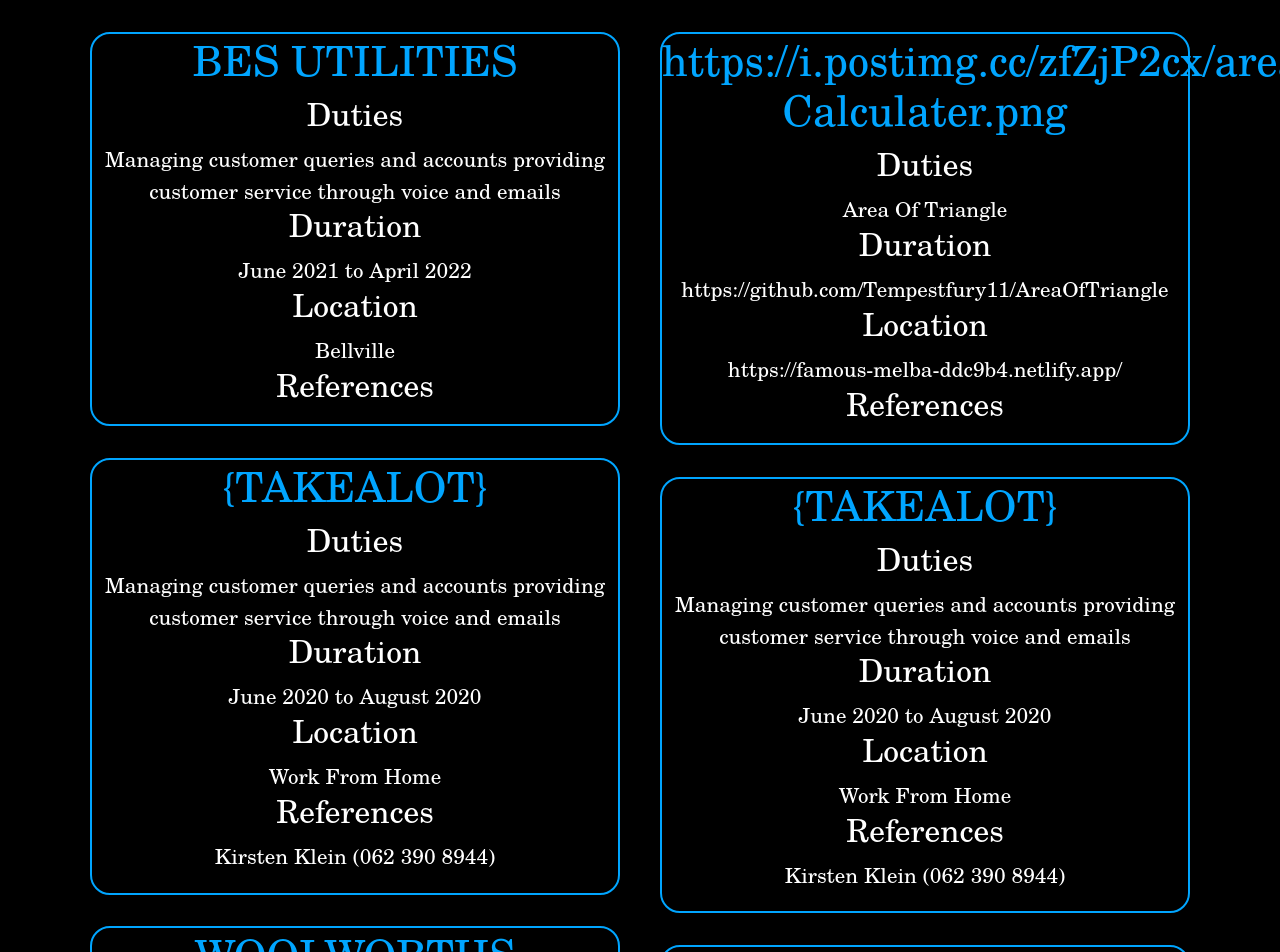
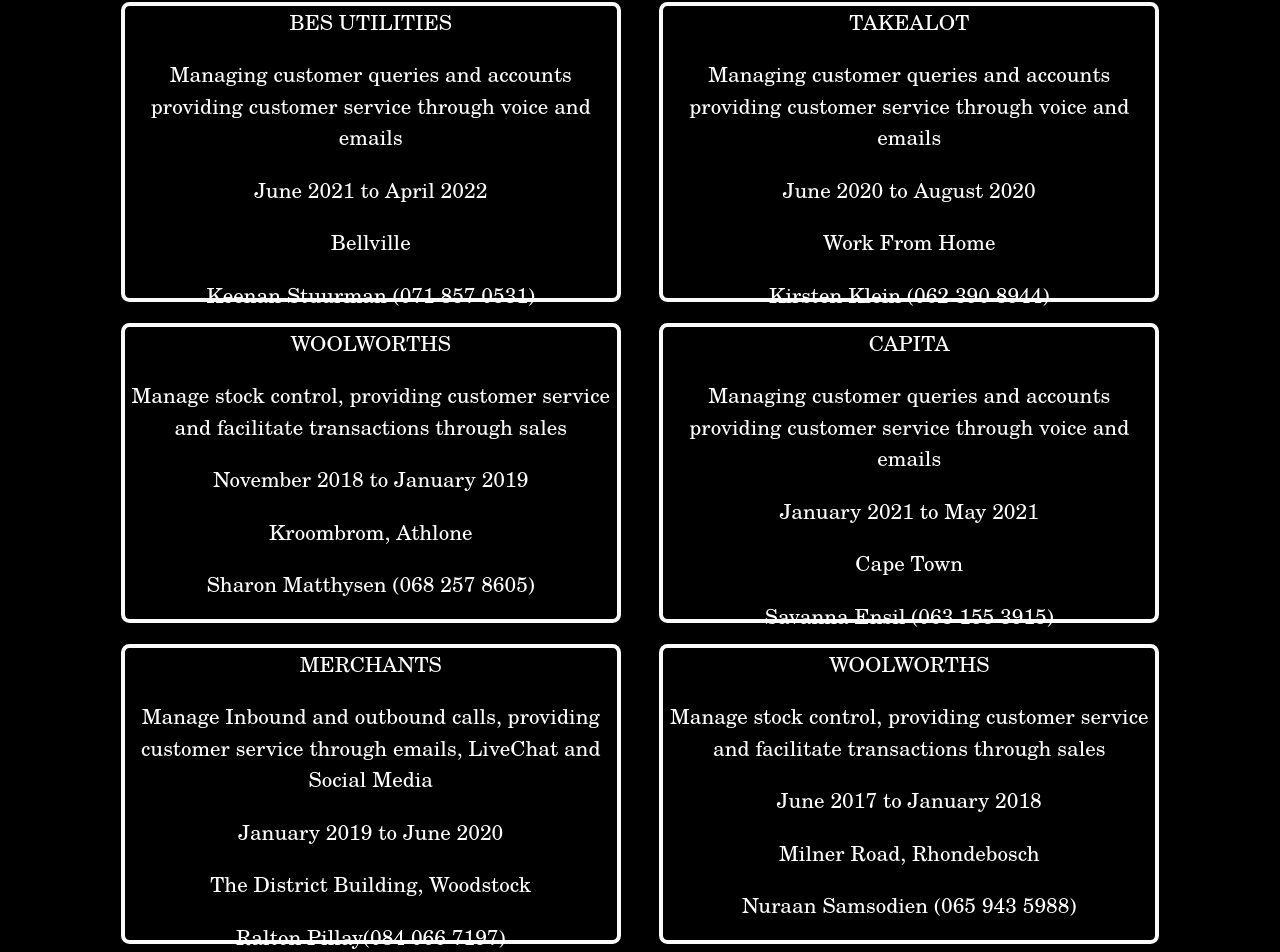
Before and after one commit to Tempestfury11/Vue_Project, a Vue app: page /resume in a window 1280 px wide. Shown: the part 528-1480 px from the top of the page. Built offline with nearby package versions, Linux system fonts and the light colour scheme.

Commit message:
resume section done

```diff
--- a/src/components/resumeCards.vue
+++ b/src/components/resumeCards.vue
@@ -1,29 +1,19 @@
 <template>
-      <div class="container">
+  <div class="container-fluid">
     <div class="row">
       <div
-          class="col-md-4 col-lg-4 col-12"
+        class="col-sm-12 col-md-6 col-lg-6 col-12 d-flex justify-content-center mb-3"
         v-for="item in ResumeArray"
         :key="item.id"
       >
-          <section class="card-content">
-            <div class="card-content">
         <div class="card">
-                <div class="layer"></div>
-                <div class="content">
+          <p>{{ item.title }}</p>
+          <p>{{ item.duties }}</p>
+          <p>{{ item.duration }}</p>
+          <p>{{ item.location }}</p>
+          <p>{{ item.referances }}</p>
+        </div>
         <br />
-                  <div class="details">
-                    <h2>{{ item.title }}</h2>
-                    <br />
-                    <h4>{{item.duties}}</h4>
-                    <h4>{{item.duration}}</h4>
-                    <h4>{{item.location}}</h4>
-                    <h4>{{item.reference}}</h4>
-                  </div>
-                </div>
-              </div>
-            </div>
-          </section>
       </div>
     </div>
   </div>
@@ -37,7 +27,8 @@ export default {
         {
           id: 1,
           title: "BES UTILITIES",
-          duties: "Managing customer queries and accounts providing customer service through voice and emails",
+          duties:
+            "Managing customer queries and accounts providing customer service through voice and emails",
           duration: "June 2021 to April 2022",
           location: "Bellville",
           referances: "Keenan Stuurman (071 857 0531)",
@@ -45,7 +36,8 @@ export default {
         {
           id: 2,
           title: "TAKEALOT",
-          duties: "Managing customer queries and accounts providing customer service through voice and emails",
+          duties:
+            "Managing customer queries and accounts providing customer service through voice and emails",
           duration: "June 2020 to August 2020",
           location: "Work From Home",
           referances: "Kirsten Klein (062 390 8944)",
@@ -53,7 +45,8 @@ export default {
         {
           id: 3,
           title: "WOOLWORTHS",
-          duties: "Manage stock control, providing customer service and facilitate transactions through sales",
+          duties:
+            "Manage stock control, providing customer service and facilitate transactions through sales",
           duration: "November 2018 to January 2019",
           location: "Kroombrom, Athlone",
           referances: "Sharon Matthysen (068 257 8605)",
@@ -61,7 +54,8 @@ export default {
         {
           id: 4,
           title: "CAPITA",
-          duties: "Managing customer queries and accounts providing customer service through voice and emails",
+          duties:
+            "Managing customer queries and accounts providing customer service through voice and emails",
           duration: "January 2021 to May 2021",
           location: "Cape Town",
           referances: "Savanna Ensil (063 155 3915)",
@@ -69,42 +63,20 @@ export default {
         {
           id: 5,
           title: "MERCHANTS",
-          duties: "Manage Inbound and outbound calls, providing customer service through emails, LiveChat and Social Media",
+          duties:
+            "Manage Inbound and outbound calls, providing customer service through emails, LiveChat and Social Media",
           duration: "January 2019 to June 2020",
           location: "The District Building, Woodstock",
           referances: "Ralton Pillay(084 066 7197)",
         },
         {
           id: 6,
-          title: "BES UTILITIES",
-          duties: "Managing customer queries and accounts providing customer service through voice and emails",
-          duration: "June 2021 to April 2022",
-          location: "Bellville",
-          referances: "Keenan Stuurman (071 857 0531)",
-        },
-        {
-          id: 7,
-          title: "BES UTILITIES",
-          duties: "Managing customer queries and accounts providing customer service through voice and emails",
-          duration: "June 2021 to April 2022",
-          location: "Bellville",
-          referances: "Keenan Stuurman (071 857 0531)",
-        },
-        {
-          id: 8,
-          title: "BES UTILITIES",
-          duties: "Managing customer queries and accounts providing customer service through voice and emails",
-          duration: "June 2021 to April 2022",
-          location: "Bellville",
-          referances: "Keenan Stuurman (071 857 0531)",
-        },
-        {
-          id: 9,
-          title: "BES UTILITIES",
-          duties: "Managing customer queries and accounts providing customer service through voice and emails",
-          duration: "June 2021 to April 2022",
-          location: "Bellville",
-          referances: "Keenan Stuurman (071 857 0531)",
+          title: "WOOLWORTHS",
+          duties:
+            "Manage stock control, providing customer service and facilitate transactions through sales",
+          duration: "June 2017 to January 2018",
+          location: "Milner Road, Rhondebosch",
+          referances: "Nuraan Samsodien (065 943 5988)",
         },
       ],
     };
@@ -114,9 +86,9 @@ export default {
 
 <style>
 .card {
- width: 190px;
- height: 254px;
- background: rgb(255, 255, 255);
+  width: 500px;
+  height: 300px;
+  background: black;
   border-radius: 0.4em;
   box-shadow: 0.3em 0.3em 0.7em #00000015;
   transition: border 0.5s cubic-bezier(0.175, 0.885, 0.32, 1.275);
--- a/src/views/ResumeView.vue
+++ b/src/views/ResumeView.vue
@@ -14,70 +14,8 @@
             </div>
           </div>
           </div>
-          <div id="jobs" class="col-md-6" v-for="item in ResumeArray"
-          :key="item.id">
-            <div class="cards">
-              <p>
-                <h2>{{item.title}}</h2>
-                <h4>Duties</h4>{{item.duties}}
-                <h4>Duration</h4>{{item.duration}}
-                <h4>Location</h4>{{item.location}}
-                <h4>References</h4>{{item.reference}}
-              </p>
-            </div>
-            <br>
-              <div class="cards">
-                <p>
-                  <h2>{TAKEALOT}</h2>
-                  <h4>Duties</h4>Managing customer queries and accounts providing customer service through voice and emails
-                  <h4>Duration</h4>June 2020 to August 2020
-                  <h4>Location</h4>Work From Home
-                  <h4>References</h4>Kirsten Klein (062 390 8944)
-                </p>
-              </div>
-              <br>
-            <div class="cards">
-              <p>
-              <h2>WOOLWORTHS</h2>
-              <h4>Duties</h4>
-              <h4>Duration</h4>
-              <h4>Location</h4>
-              <h4>References</h4>
-              </p>
-            </div>
-          </div>
-          <br>
-          <div id="jobs" class="col-md-6">
-            <div class="cards">
-              <p>
-                <h2>CAPITA</h2>
-                <h4>Duties</h4>
-                <h4>Duration</h4>
-                <h4>Location</h4>
-                <h4>References</h4>
-              </p>
-            </div>
-            <br>
-            <div class="cards">
-              <p>
-                <h2></h2>
-                <h4>Duties</h4>
-                <h4>Duration</h4>
-                <h4>Location</h4>
-                <h4>References</h4>
-              </p>
-            </div>
-            <br>
-            <div class="cards">
-              <p>
-                <h2>WOOLWORTHS</h2>
-                <h4>Duties</h4> Manage stock control, providing customer service and facilitate transactions through sales.
-                <h4>Duration</h4>June 2017 to January 2018
-                <h4>Location</h4>Milner Road, Rhondebosch
-                <h4>References</h4>Nuraan Samsodien (065 943 5988)
-              </p>
-            </div>
-            <br>
+          <div id="jobs">
+            <resumeCards/>
           </div>
         </div>
       </div>
@@ -85,85 +23,9 @@
 </template>
 
 <script>
+import resumeCards from '../components/resumeCards.vue';
 export default {
-  data() {
-    return {
-      ResumeArray: [
-        {
-          id: 1,
-          title: "BES UTILITIES",
-          duties: "Managing customer queries and accounts providing customer service through voice and emails",
-          duration: "June 2021 to April 2022",
-          location: "Bellville",
-          referances: "Keenan Stuurman (071 857 0531)",
-        },
-        {
-          id: 2,
-          title: "https://i.postimg.cc/zfZjP2cx/areaof-Calculater.png",
-          duties: "Area Of Triangle",
-          duration: "https://github.com/Tempestfury11/AreaOfTriangle",
-          location: "https://famous-melba-ddc9b4.netlify.app/",
-          referances:"",
-        },
-        {
-          id: 3,
-          title: "https://i.postimg.cc/05MfGJZk/bmi-Calculator.png",
-          duties: "BMI Calculator",
-          duration: "https://github.com/Tempestfury11/BMI",
-          location: "https://chipper-squirrel-a3a947.netlify.app/",
-          referances:"",
-        },
-        {
-          id: 4,
-          title: "https://i.postimg.cc/8c5xwkK8/calculater.png",
-          duties: "Calculator",
-          duration: "https://github.com/Tempestfury11/Calculator",
-          location: "https://beamish-concha-e3dc78.netlify.app/",
-          referances:"",
-        },
-        {
-          id: 5,
-          title: "https://i.postimg.cc/kg7m0ChH/trojan.png",
-          duties: "Mark IV",
-          duration: "https://github.com/Tempestfury11/TrojanHorse",
-          location: "https://heartfelt-palmier-4a80fa.netlify.app/",
-          referances:"",
-        },
-        {
-          id: 6,
-          title: "https://i.postimg.cc/dtypVtx1/kitarmy.png",
-          duties: "Kit Army",
-          duration: "https://github.com/Reagan701/FullstackProject",
-          location: "https://kitarmy.netlify.app/",
-          referances:"",
-        },
-        {
-          id: 7,
-          title: "https://i.postimg.cc/RhpmxMXm/tempestgaming.png",
-          duties: "Tempest Gaming",
-          duration: "https://github.com/Tempestfury11/CapstoneFrontEnd",
-          location: "https://tempestgaming-2b191.web.app/",
-          referances:"",
-        },
-        {
-          id: 8,
-          title: "https://i.postimg.cc/jdsPCwWd/todoApp.png",
-          duties: "To Do App",
-          duration: "https://github.com/Tempestfury11/todoApp",
-          location: "https://symphonious-cheesecake-7f5d05.netlify.app/",
-          referances:"",
-        },
-        {
-          id: 9,
-          title: "https://i.postimg.cc/nz8M8N1f/marvel.png",
-          duties: "Vue Group Project",
-          duration: "https://github.com/Emivw/Marvel-Inc-vuex",
-          location: "https://62da7ce9b3e78d009c9c448d--luxury-phoenix-954cac.netlify.app/",
-          referances:"",
-        },
-      ],
-    };
-  },
+    components: { resumeCards }
 };
 </script>
 
@@ -186,12 +48,6 @@ export default {
 #heading{
   color: #00a5ff;
 }
-#jobs{
-  padding: 30px 0 30px 0;
-  text-align:center;
-  justify-content: center;
-  align-items: center;
-}
 .cards{
   margin: 0 20px;
   align-items: center;
@@ -200,10 +56,12 @@ export default {
   border: 2px solid #00a5ff;
   border-radius: 20px;
 }
-ul{
-  list-style: none;
-}
 h2{
   color:#00a5ff;
 }
+#jobs{
+    text-align: center;
+    align-items: center;
+    justify-content: center;
+}
 </style>
```
Lines whose indentation alone changed are shown as unchanged.
